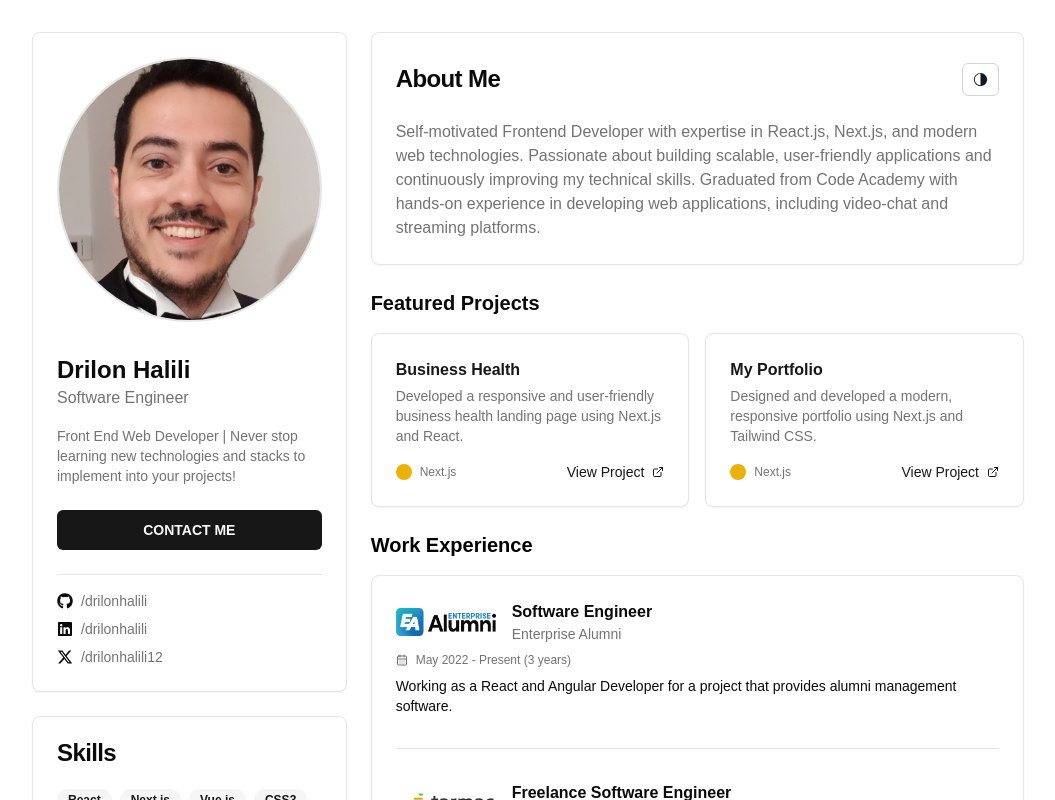
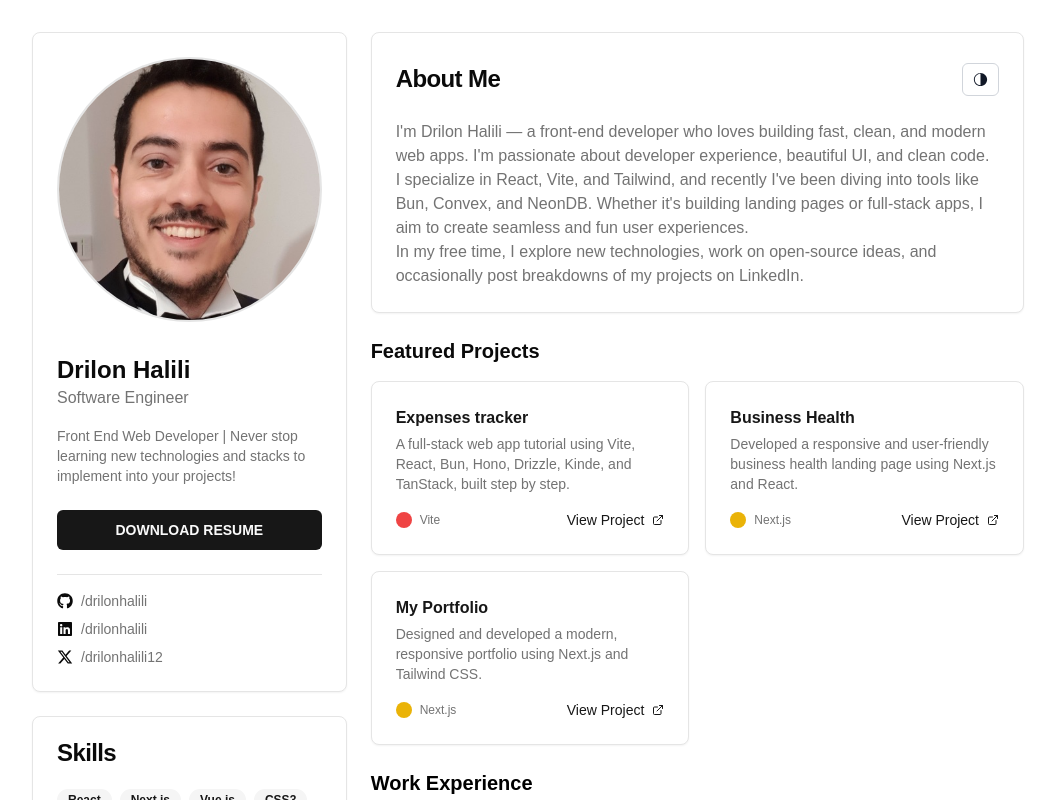
Before and after one commit to drilonhalili/my-portfolio, a Next.js app: page / in a window 1280 px wide. Shown: the top 800 px of the page, without its empty margins (112-1167 px from the left). Built offline with nearby package versions, Linux system fonts and the light colour scheme; what @radix-ui/themes would draw is missing.

Commit message:
chore: Refactor AboutMe component and update profile information

```diff
--- a/src/components/AboutMe.tsx
+++ b/src/components/AboutMe.tsx
@@ -1,17 +1,11 @@
-'use client'
+"use client"
 
-import {
-    Card,
-    CardTitle,
-    CardHeader,
-    CardContent
-} from "@/components/ui/card";
-import ThemeSwitcher from "@/components/ui/ThemeSwitcher";
-import useMediaQuery from "@/hook/useMediaQuery";
-
+import { Card, CardTitle, CardHeader, CardContent } from "@/components/ui/card"
+import ThemeSwitcher from "@/components/ui/ThemeSwitcher"
+import useMediaQuery from "@/hook/useMediaQuery"
 
 export const AboutMe = () => {
-    const isDesktopOrLaptop  = useMediaQuery("(min-width: 1224px)");
+  const isDesktopOrLaptop = useMediaQuery("(min-width: 1224px)")
   return (
     <Card className="mb-6">
       <CardHeader className="flex flex-row justify-between items-baseline">
@@ -20,12 +14,19 @@ export const AboutMe = () => {
       </CardHeader>
       <CardContent>
         <p className="text-muted-foreground">
-            Self-motivated Frontend Developer with expertise in React.js,
-            Next.js, and modern web technologies. Passionate about building
-            scalable, user-friendly applications and continuously improving my
-            technical skills. Graduated from Code Academy with hands-on
-            experience in developing web applications, including video-chat and
-            streaming platforms.
+          I&apos;m Drilon Halili — a front-end developer who loves building
+          fast, clean, and modern web apps. I&apos;m passionate about developer
+          experience, beautiful UI, and clean code.
+        </p>
+        <p className="text-muted-foreground">
+          I specialize in React, Vite, and Tailwind, and recently I&apos;ve been
+          diving into tools like Bun, Convex, and NeonDB. Whether it&apos;s
+          building landing pages or full-stack apps, I aim to create seamless
+          and fun user experiences.
+        </p>
+        <p className="text-muted-foreground">
+          In my free time, I explore new technologies, work on open-source
+          ideas, and occasionally post breakdowns of my projects on LinkedIn.
         </p>
       </CardContent>
     </Card>
--- a/src/components/Experience.tsx
+++ b/src/components/Experience.tsx
@@ -14,7 +14,7 @@ const jobs = [
     description:
       "Working as a React and Angular Developer for a project that provides alumni management software.",
     link: "https://enterprisealumni.com",
-    images: []
+    images: ["/enterprisealumni.png"]
   },
   {
     role: "Freelance Software Engineer",
--- a/src/components/Profile.tsx
+++ b/src/components/Profile.tsx
@@ -69,7 +69,7 @@ export const Profile = () => {
                 target="_blank"
                 className="font-semibold uppercase"
               >
-                CONTACT ME
+                Download Resume
               </Link>
             </Button>
             <div className="mt-4 flex flex-col space-y-2 border-t border-border pt-4 w-full">
--- a/src/components/Projects.tsx
+++ b/src/components/Projects.tsx
@@ -4,6 +4,14 @@ import { ExternalLink } from "lucide-react";
 import { Card, CardContent } from "@/components/ui/card";
 
 export const projects = [
+  {
+    title: "Expenses tracker",
+    description:
+      "A full-stack web app tutorial using Vite, React, Bun, Hono, Drizzle, Kinde, and TanStack, built step by step.",
+    tech: "Vite",
+    url: "https://coonwerks.com/",
+    githubUrl: "https://github.com/drilonhalili/businesshealth"
+  },
   {
     title: "Business Health",
     description:
@@ -25,7 +33,8 @@ export const projects = [
 const techColors = {
   React: "bg-blue-500",
   "Vue.js": "bg-purple-500",
-  "Next.js": "bg-yellow-500"
+  "Next.js": "bg-yellow-500",
+  "Vite": "bg-red-500"
 }
 
 export const Projects = () => {
--- a/src/components/Sidebar.tsx
+++ b/src/components/Sidebar.tsx
@@ -1,14 +1,11 @@
-import { Skills } from "./Skills";
-import { Profile } from "./Profile";
-
+import { Skills } from "./Skills"
+import { Profile } from "./Profile"
 
 export const Sidebar = () => {
-    return (
-        <aside className="md:col-span-1">
-            {/* Profile Section */}
-            < Profile />
-            {/* Skills Section */}
-            <Skills />
-        </aside>
-    )
+  return (
+    <aside className="md:col-span-1">
+      <Profile />
+      <Skills />
+    </aside>
+  )
 }
```
Also changed, not shown: public/enterprisealumni.png (added), 1 other file (tests, documents, lock files or other folders). Lines whose indentation alone changed are shown as unchanged.
